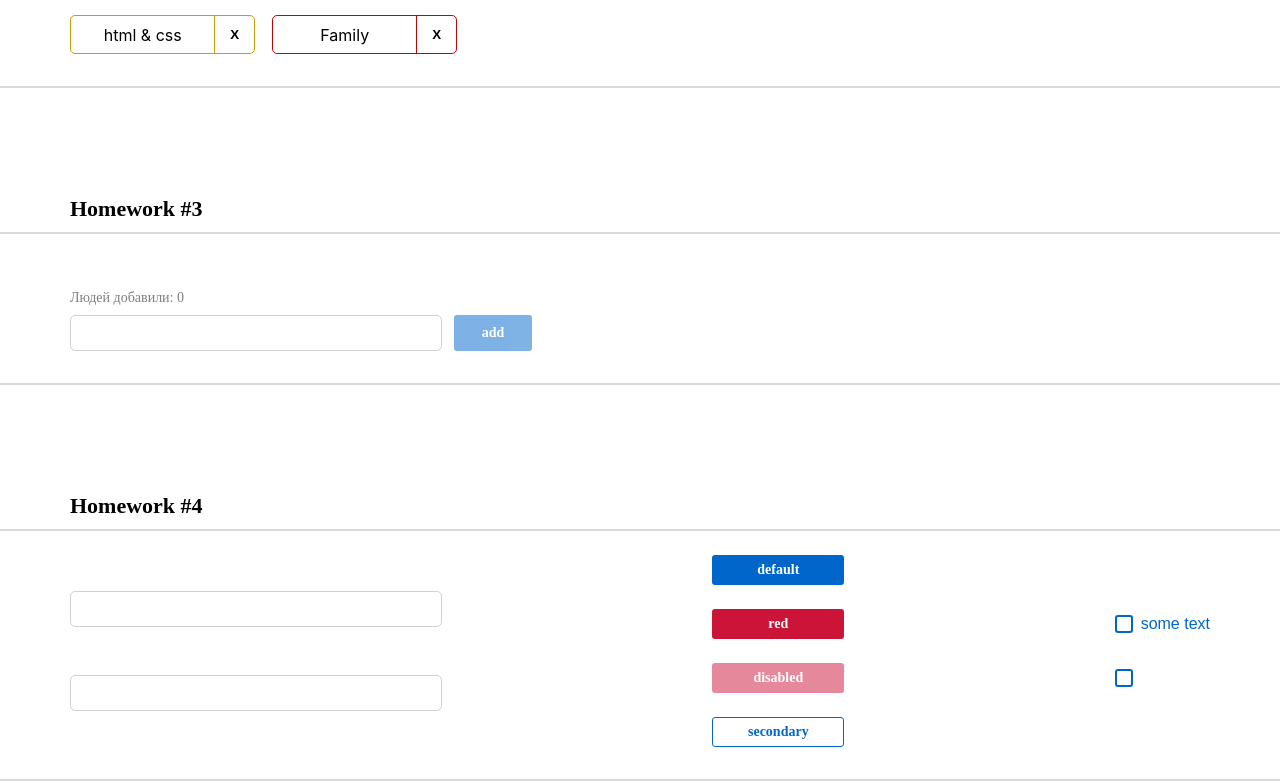
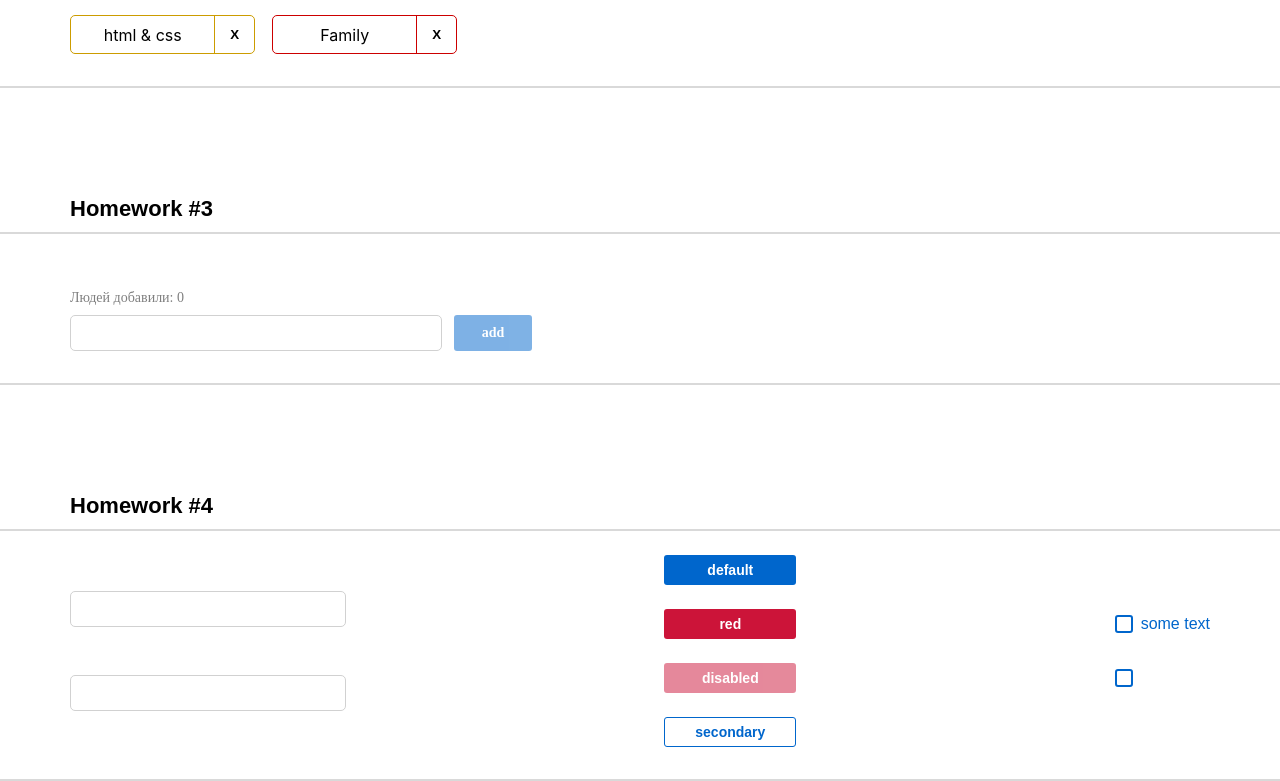
Before and after one commit to Pikadorius/HW-Monday, a React (Create React App) app: page /#/pre-junior in a window 1280 px wide. Shown: the part 832-1613 px from the top of the page. Built offline with nearby package versions, Linux system fonts and the light colour scheme.

Commit message:
hw6 css changes

```diff
--- a/src/s1-main/App.module.css
+++ b/src/s1-main/App.module.css
@@ -14,7 +14,7 @@
 
 .hwTitle {
     margin: 107px 0 10px 70px;
-    font-family: 'Montserrat',serif;
+    font-family: 'Montserrat',sans-serif;
     font-style: normal;
     font-weight: 600;
     font-size: 22px;
--- a/src/s2-homeworks/hw04/common/c1-SuperInputText/SuperInputText.module.css
+++ b/src/s2-homeworks/hw04/common/c1-SuperInputText/SuperInputText.module.css
@@ -4,8 +4,21 @@
 .input {
     border: 1px solid #D1D1D1;
     border-radius: 5px;
-    width: 372px;
+    width: 276px;
     height: 36px;
+    padding: 8px 0 8px 24px;
+    outline: none;
+
+
+    font-family: 'Montserrat', sans-serif;
+    font-style: normal;
+    font-weight: 500;
+    font-size: 16px;
+    line-height: 20px;
+    /* identical to box height */
+
+
+    color: #000000;
 }
 
 .inputWrapper {
@@ -24,7 +37,7 @@
 }
 
 .error {
-    font-family: 'Montserrat', serif;
+    font-family: 'Montserrat', sans-serif;
     font-style: normal;
     font-weight: 400;
     font-size: 14px;
--- a/src/s2-homeworks/hw04/common/c2-SuperButton/SuperButton.module.css
+++ b/src/s2-homeworks/hw04/common/c2-SuperButton/SuperButton.module.css
@@ -9,7 +9,7 @@
     height: 30px;
     border-radius: 3px;
 
-    font-family: 'Montserrat', serif;
+    font-family: 'Montserrat', sans-serif;
     font-style: normal;
     font-weight: 600;
     font-size: 14px;
@@ -42,8 +42,6 @@
 .red {
     background: #CC1439;
     color: #FFFFFF;
-
-
 }
 
 .default:hover {
--- a/src/s2-homeworks/hw06/HW6.module.css
+++ b/src/s2-homeworks/hw06/HW6.module.css
@@ -1,5 +1,11 @@
 .buttonsContainer {
+    display: flex;
+    width: 276px;
+    justify-content: space-between;
+
 }
 
 .editableSpanContainer {
+    height: 36px;
+    margin: 24px 70px 16px 0;
 }
--- a/src/s2-homeworks/hw06/common/c4-SuperEditableSpan/SuperEditableSpan.module.css
+++ b/src/s2-homeworks/hw06/common/c4-SuperEditableSpan/SuperEditableSpan.module.css
@@ -1,11 +1,30 @@
 .spanBlock {
+    display: flex;
 }
 
 .span {
+    height: 20px;
+    display: inline-block;
+
+    font-family: 'Montserrat',sans-serif;
+    font-style: normal;
+    font-weight: 500;
+    font-size: 16px;
+    line-height: 20px;
+    color: #0080FF;
 }
 
 .input {
+    display: block;
+    width: 276px;
+    height: 36px;
+    border: 1px solid #D1D1D1;
+    border-radius: 5px;
 }
 
 .pen {
+    display: block;
+    width: 16px;
+    height: 16px;
+    margin-right: 14px;
 }
```
